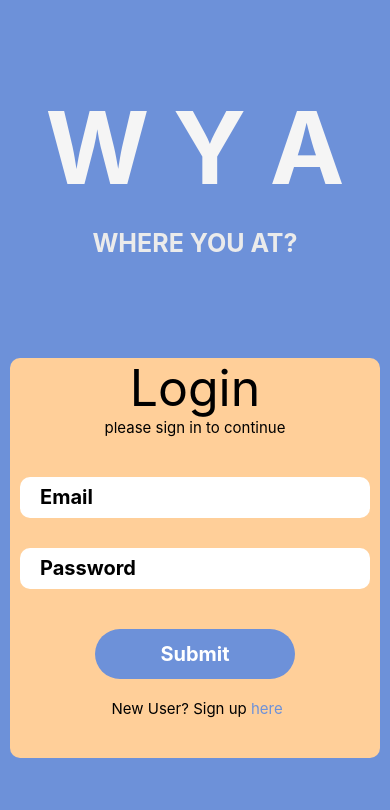
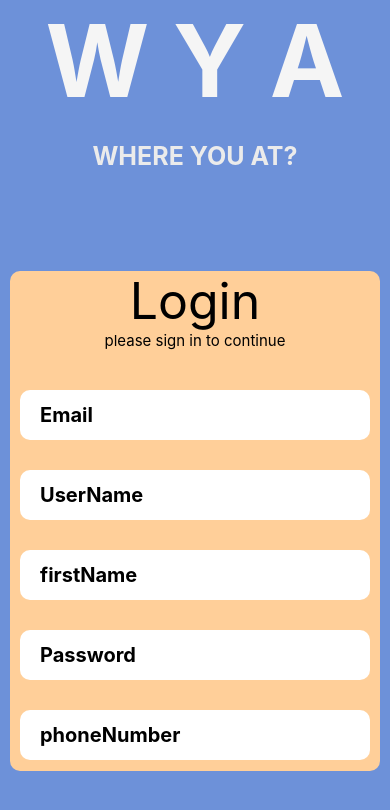
Before and after one commit to DylanBorchert/APP-wya-where-you-at, a React Native app: screen / in a window 390 px wide. Shown: the top 810 px of the page. Built offline with nearby package versions, Linux system fonts and the light colour scheme.

Commit message:
Started SIgnup and it looks good but may need a method of making fields manditory or optional

```diff
--- a/App.js
+++ b/App.js
@@ -6,7 +6,7 @@ import { useState } from 'react';
 
 import StartPage from './WYA-app/StartPage';
 import LoginPage from './WYA-app/LoginPage';
-
+import SignUpPage from './WYA-app/SignUpPage';
 export default function App() {
   const [titleText, setTitleText] = useState("W Y A");
   const bodyText = "WHERE YOU AT?";
@@ -17,7 +17,7 @@ export default function App() {
         <Text style={styles.titleText}>{titleText}</Text>
         <Text style={styles.bodyText}>{bodyText}</Text>
       </View>
-      <LoginPage style= {styles.content} />
+      <SignUpPage style= {styles.content} />
     </View>
   );
 }
@@ -51,6 +51,5 @@ page: {
 content: {
 flex: 1,
   alignContent: 'center',
-
 }
 });
--- a/WYA-app/LoginPage.js
+++ b/WYA-app/LoginPage.js
@@ -4,6 +4,43 @@ import { useState } from 'react';
 import { TouchableOpacity } from 'react-native';
 import { TextInput } from 'react-native';
 
+
+
+
+const LoginPage = () => {
+
+    const [buttonText, setButtonText] = useState("Submit");
+
+
+    return(
+        <View style={styles.containter} id="divStartPage">
+
+            <View style={styles.titleGroup}>
+            <Text style={styles.titleText}>Login</Text>
+            <Text style={styles.text}>please sign in to continue</Text>
+            </View>
+
+            <TextInput style={styles.inputField}
+          placeholder="Email" />
+        <TextInput style={styles.inputField}
+          secureTextEntry={true}
+          placeholder="Password"
+        />
+
+        <TouchableOpacity style={styles.buttons}>
+        <Text style={styles.buttonText}>{buttonText}</Text>
+        </TouchableOpacity>
+        <View style={styles.textGroup}>
+          <Text style={styles.text}> New User? Sign up </Text>
+          <TouchableOpacity><Text style={styles.text2}>here</Text></TouchableOpacity>
+        </View>
+        </View>
+
+
+    )
+}
+
+export default LoginPage;
 
 const styles = StyleSheet.create({
   //change the color the background
@@ -70,37 +107,3 @@ const styles = StyleSheet.create({
         }
 
 });
-
-const LoginPage = () => {
-
-    const [buttonText, setButtonText] = useState("Submit");
-
-
-    return(
-        <View style={styles.containter} id="divStartPage">
-
-            <View style={styles.titleGroup}>
-            <Text style={styles.titleText}>Login</Text>
-            <Text style={styles.text}>please sign in to continue</Text>
-            </View>
-
-        <TextInput style={styles.inputField}
-          placeholder="Email" />
-        <TextInput style={styles.inputField}
-          secureTextEntry={true}
-          placeholder="Password"
-        />
-        <TouchableOpacity style={styles.buttons}>
-        <Text style={styles.buttonText}>{buttonText}</Text>
-        </TouchableOpacity>
-        <View style={styles.textGroup}>
-          <Text style={styles.text}> New User? Sign up </Text>
-          <TouchableOpacity><Text style={styles.text2}>here</Text></TouchableOpacity>
-        </View>
-        </View>
-
-
-    )
-}
-
-export default LoginPage;
--- /dev/null
+++ b/WYA-app/SignUpPage.js
@@ -0,0 +1,122 @@
+import { StyleSheet, Text, TouchableWithoutFeedback, View } from 'react-native';
+import { Button } from 'react-native';
+import { useState } from 'react';
+import { TouchableOpacity } from 'react-native';
+import { TextInput } from 'react-native';
+import { ScrollView } from 'react-native';
+// import {Form, FormItem} from 'react-native-form-component';
+
+const LoginPage = () => {
+
+    const [buttonText, setButtonText] = useState("Submit");
+
+
+    return(
+        <View style={styles.containter} id="divStartPage">
+           <View style={{height: 500}} >
+        <ScrollView style={styles.ScrollContainer}>
+
+            <View style={styles.titleGroup}>
+            <Text style={styles.titleText}>Login</Text>
+            <Text style={styles.text}>please sign in to continue</Text>
+            </View>
+
+
+
+        <View style={{ flex: 1, alignItems: 'center', justifyContent: 'center' }}>
+        <TextInput style={styles.inputField}
+          placeholder="Email" />
+                <TextInput style={styles.inputField}
+          placeholder="UserName" />
+                  <TextInput style={styles.inputField}
+          placeholder="firstName" />
+        <TextInput style={styles.inputField}
+          secureTextEntry={true}
+          placeholder="Password"
+        />
+                <TextInput style={styles.inputField}
+          placeholder="phoneNumber" />
+                  <TextInput style={styles.inputField}
+          placeholder="Email" />
+
+        <TouchableOpacity style={styles.buttons}>
+        <Text style={styles.buttonText}>{buttonText}</Text>
+        </TouchableOpacity>
+      </View>
+        </ScrollView>
+        </View>
+</View>
+
+    )
+}
+
+export default LoginPage;
+
+const styles = StyleSheet.create({
+
+  containter: {
+      flex: 1,
+      height: 400,
+      width: 370,
+      borderRadius: 10,
+      alignContent: 'center',
+
+      // alignItems: 'center',
+      // justifyContent: 'center',
+  },
+  ScrollContainer :{
+    borderRadius: 10,
+    backgroundColor: '#FFCF99',
+  },
+  titleText: {
+      fontSize: 50,
+      color: "black",
+    },
+    buttons : {
+
+      backgroundColor: '#6d91d9',
+
+      borderRadius: 30,
+      height: 50,
+      width: 200,
+      marginTop: 10,
+      justifyContent: 'center',
+      alignItems: 'center',
+      marginBottom: 20,
+    },
+    buttonText : {
+      fontSize: 20,
+      color: "white",
+      setButtonText: "white",
+      fontWeight: "bold",
+    },
+      inputField: {
+
+          fontSize: 20,
+          fontWeight: "bold",
+          backgroundColor: "white",
+
+          borderRadius: 10,
+          height: 50,
+          width: 350,
+          marginBottom: 30,
+          paddingLeft: 20,
+          alignContent: 'center',
+      },
+      text: {
+        fontSize: 15,
+        },
+        text2: {
+          fontSize: 15,
+          color: "#6d91d9",
+          },
+          textGroup: {
+            flexDirection: 'row',
+            marginBottom: 40,
+          },
+          titleGroup: {
+            paddingBottom: 40,
+            alignItems: 'center',
+          }
+
+});
--- a/WYA-app/StartPage.js
+++ b/WYA-app/StartPage.js
@@ -3,6 +3,26 @@ import { Button } from 'react-native';
 import { useState } from 'react';
 import { TouchableOpacity } from 'react-native';
 
+const StartPage = () => {
+
+    const [buttonText, setButtonText] = useState("Get Started");
+
+
+    return(
+        <View style={styles.containter} id="divStartPage">
+
+        {/* <Button color= "pink" title= "Get Started" width="200"></Button> */}
+        <TouchableOpacity style={styles.buttons}>
+        <Text style={styles.buttonText}>{buttonText}</Text>
+        </TouchableOpacity>
+
+        </View>
+
+
+    )
+}
+
+export default StartPage;
 
 const styles = StyleSheet.create({
   //change the color the background
@@ -40,24 +60,3 @@ const styles = StyleSheet.create({
   },
 
 });
-
-const StartPage = () => {
-
-    const [buttonText, setButtonText] = useState("Get Started");
-
-
-    return(
-        <View style={styles.containter} id="divStartPage">
-
-        {/* <Button color= "pink" title= "Get Started" width="200"></Button> */}
-        <TouchableOpacity style={styles.buttons}>
-        <Text style={styles.buttonText}>{buttonText}</Text>
-        </TouchableOpacity>
-
-        </View>
-
-
-    )
-}
-
-export default StartPage;
```
Lines whose indentation alone changed are shown as unchanged.
